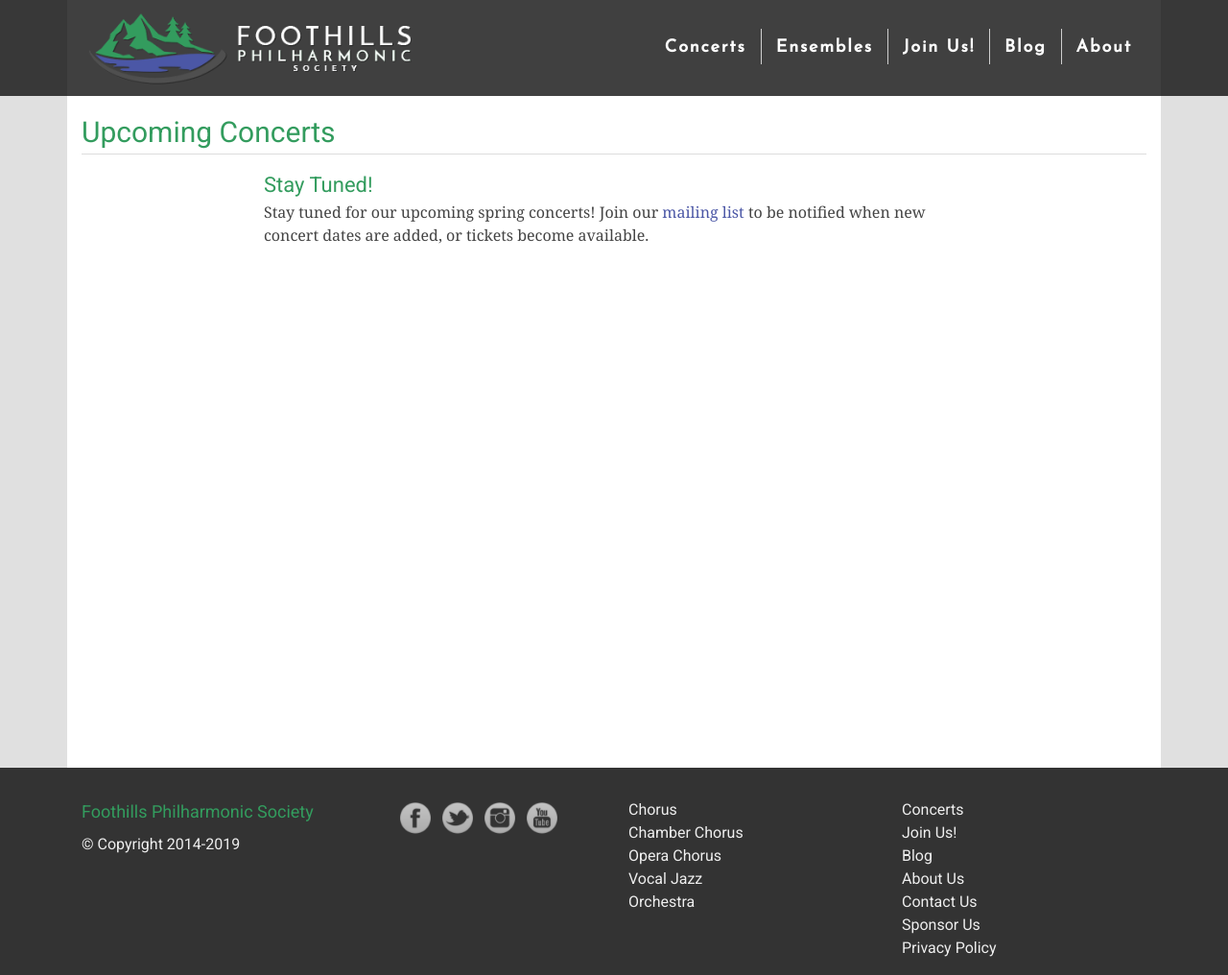
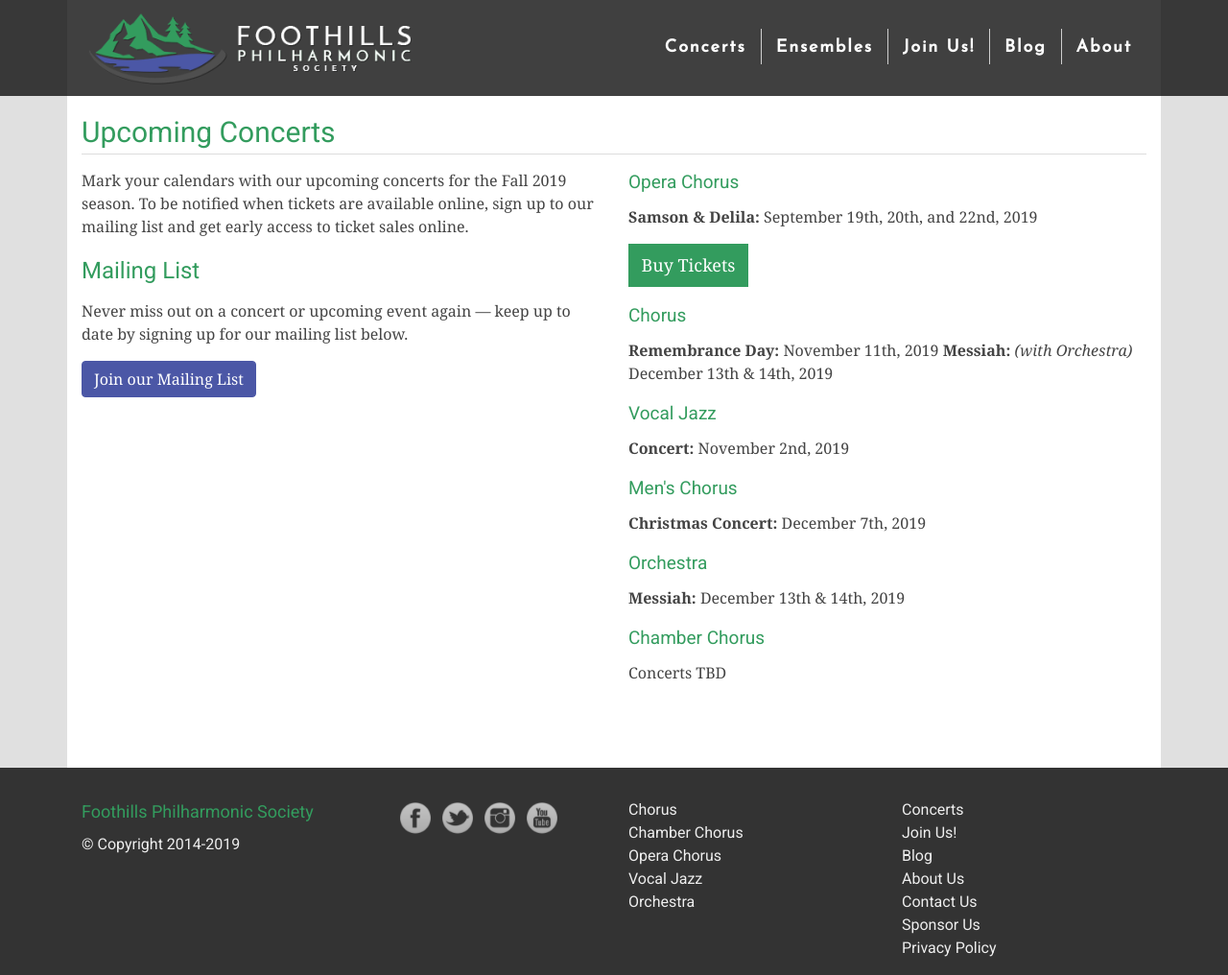
Before and after one commit to percyhanna/fps, a Jekyll site: the page built from concerts/index.html, in a window 1280 px wide and 1016 px high. Shown: the whole window at 96% size. Built offline with Jekyll 4.4.1, drawn with Linux system fonts in a browser that asks for light colours; nearby versions of some CDN libraries; Markdown is read by kramdown in place of the engine named in the settings.

Commit message:
Add preliminary concert info

```diff
--- a/concerts/index.html
+++ b/concerts/index.html
@@ -6,9 +6,49 @@
 <h1>Upcoming Concerts</h1>
 
 <div class="row">
-  <div class="offset-md-2 col-md-8 col-12">
-    <h3 class="tight">Stay Tuned!</h3>
+  <div class="col-12 col-md-6">
+    <p>Mark your calendars with our upcoming concerts for the Fall 2019 season. To be notified when tickets are available online, sign up to our mailing list and get early access to ticket sales online.</p>
 
-    <p>Stay tuned for our upcoming spring concerts! Join our <a href="http://eepurl.com/bzn_Jf" target="_blank">mailing list</a> to be notified when new concert dates are added, or tickets become available.</p>
+    <h2>Mailing List</h2>
+    <p>Never miss out on a concert or upcoming event again — keep up to date by signing up for our mailing list below.</p>
+    <p>
+      <a class="btn btn-primary" href="http://eepurl.com/bzn_Jf" target="_blank">Join our Mailing List</a>
+    </p>
+  </div>
+
+  <div class="col-12 col-md-6">
+    <h5>Opera Chorus</h5>
+    <p>
+      <strong>Samson &amp; Delila:</strong> September 19th, 20th, and 22nd, 2019
+    </p>
+    <p>
+      <a class="link-button" href="http://www.calgaryconcertopera.com/upcoming-events.html" target="_blank">Buy Tickets</a>
+    </p>
+
+    <h5>Chorus</h5>
+    <p>
+      <strong>Remembrance Day:</strong> November 11th, 2019
+      <strong>Messiah:</strong> <em>(with Orchestra)</em> December 13th &amp; 14th, 2019
+    </p>
+
+    <h5>Vocal Jazz</h5>
+    <p>
+      <strong>Concert:</strong> November 2nd, 2019
+    </p>
+
+    <h5>Men's Chorus</h5>
+    <p>
+      <strong>Christmas Concert:</strong> December 7th, 2019
+    </p>
+
+    <h5>Orchestra</h5>
+    <p>
+      <strong>Messiah:</strong> December 13th &amp; 14th, 2019
+    </p>
+
+    <h5>Chamber Chorus</h5>
+    <p>
+      Concerts TBD
+    </p>
   </div>
 </div>
```
